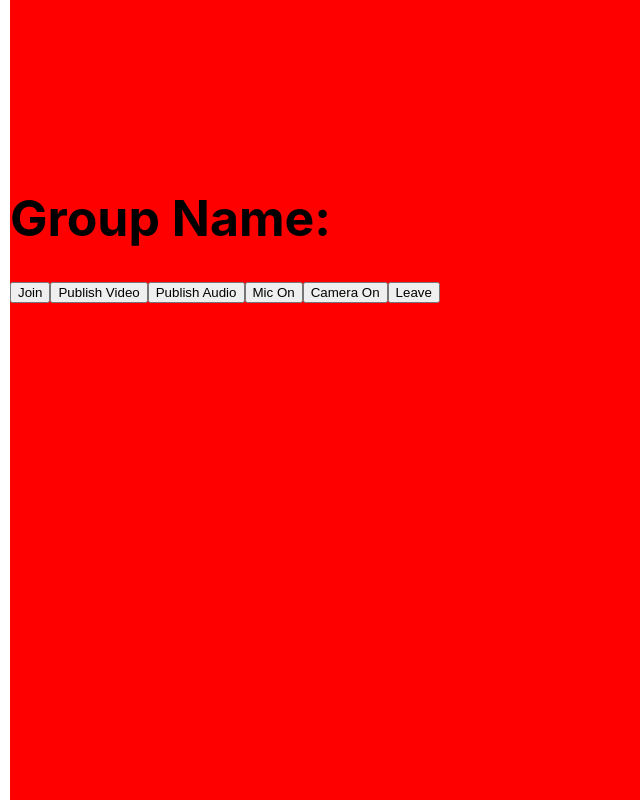
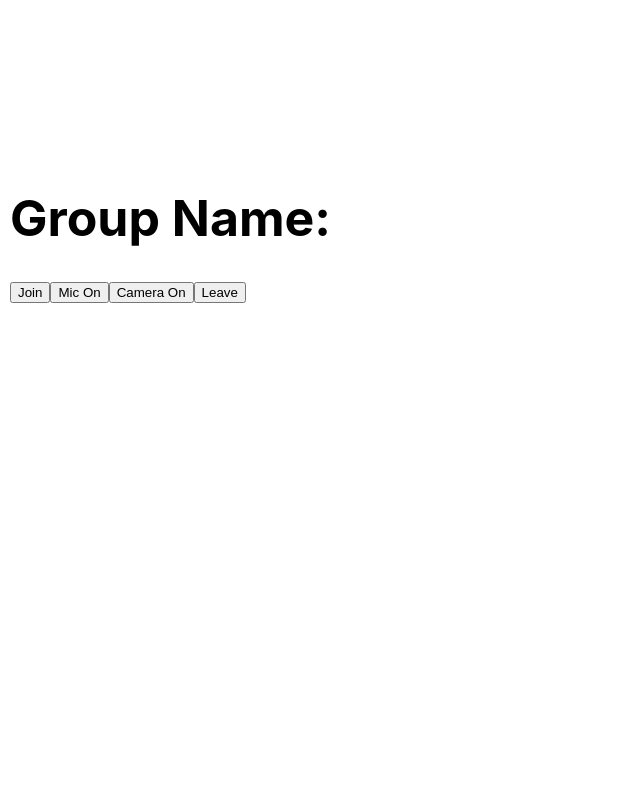
Before and after one commit to Airbornharsh/twitter-clone-frontend, a React (Create React App) app: page /home/messages/group/1/video in a window 1280 px wide. Shown: the whole page, without its empty margins (0-640 px from the left). Built offline with nearby package versions, Linux system fonts and the light colour scheme; no server answers; sample sign-in values are in the browser's storage; what agora-rtc-sdk-ng would draw is missing.

Commit message:
Added one click Join

```diff
--- a/src/pages/Messages/Messages.css
+++ b/src/pages/Messages/Messages.css
@@ -559,3 +559,10 @@
   right: -2rem;
   top: 1.2rem;
 }
+
+.videocall_page{
+  max-width: 1300px;
+  width: 100%;
+  height: 100vh;
+  position: absolute;
+}
--- a/src/pages/Messages/VideoCall/VideoCallPage.tsx
+++ b/src/pages/Messages/VideoCall/VideoCallPage.tsx
@@ -235,7 +235,13 @@ const VideoCallPage = () => {
     client.on("user-published", onUserPublish);
 
     await client.join(agoraAppId!, conversationId, token, userId);
+
     setIsJoined(true);
+    await turnOnMicrophone(true);
+    await turnOnCamera(true);
+    await publishAudio();
+    await publishVideo();
+    setIsVideoPubed(true);
   };
 
   const leaveChannel = async () => {
@@ -264,9 +270,9 @@ const VideoCallPage = () => {
   const publishVideo = async () => {
     await turnOnCamera(true);
 
-    if (!isJoined) {
-      await joinChannel();
-    }
+    // if (!isJoined) {
+    //   await joinChannel();
+    // }
     await client.publish(videoTrack);
     setIsVideoPubed(true);
   };
@@ -274,9 +280,9 @@ const VideoCallPage = () => {
   const publishAudio = async () => {
     await turnOnMicrophone(true);
 
-    if (!isJoined) {
-      await joinChannel();
-    }
+    // if (!isJoined) {
+    //   await joinChannel();
+    // }
 
     await client.publish(audioTrack);
     setIsAudioPubed(true);
@@ -290,8 +296,6 @@ const VideoCallPage = () => {
       <div>
         <h1>Group Name: {group.groupName}</h1>
         <button onClick={joinChannel}>Join</button>
-        <button onClick={publishVideo}>Publish Video</button>
-        <button onClick={publishAudio}>Publish Audio</button>
         <button
           onClick={() => {
             turnOnMicrophone();
--- a/src/pages/Profile.js/MainPage/MainPage.css
+++ b/src/pages/Profile.js/MainPage/MainPage.css
@@ -193,11 +193,3 @@
 .followersText {
   font-weight: lighter;
 }
-
-.videocall_page{
-  max-width: 1300px;
-  width: 100%;
-  height: 100vh;
-  position: absolute;
-  background-color: red;
-}
```
